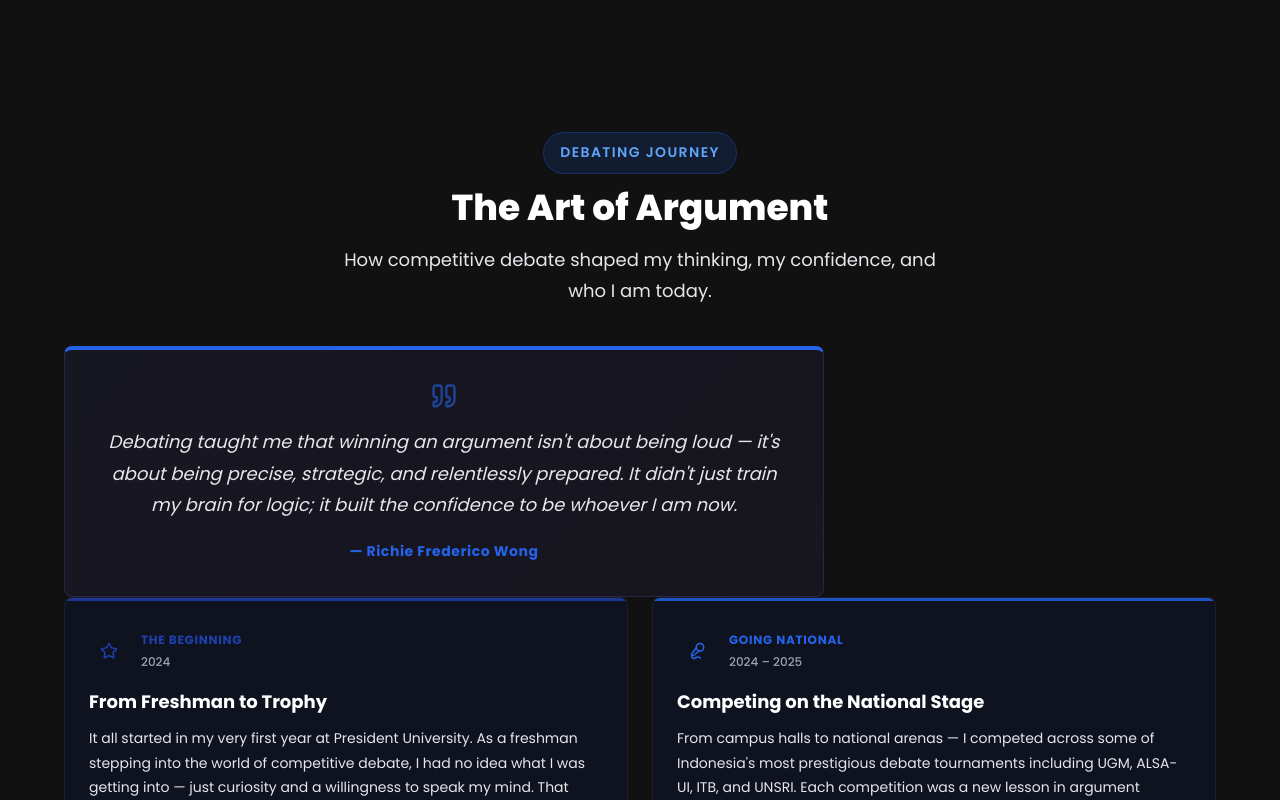
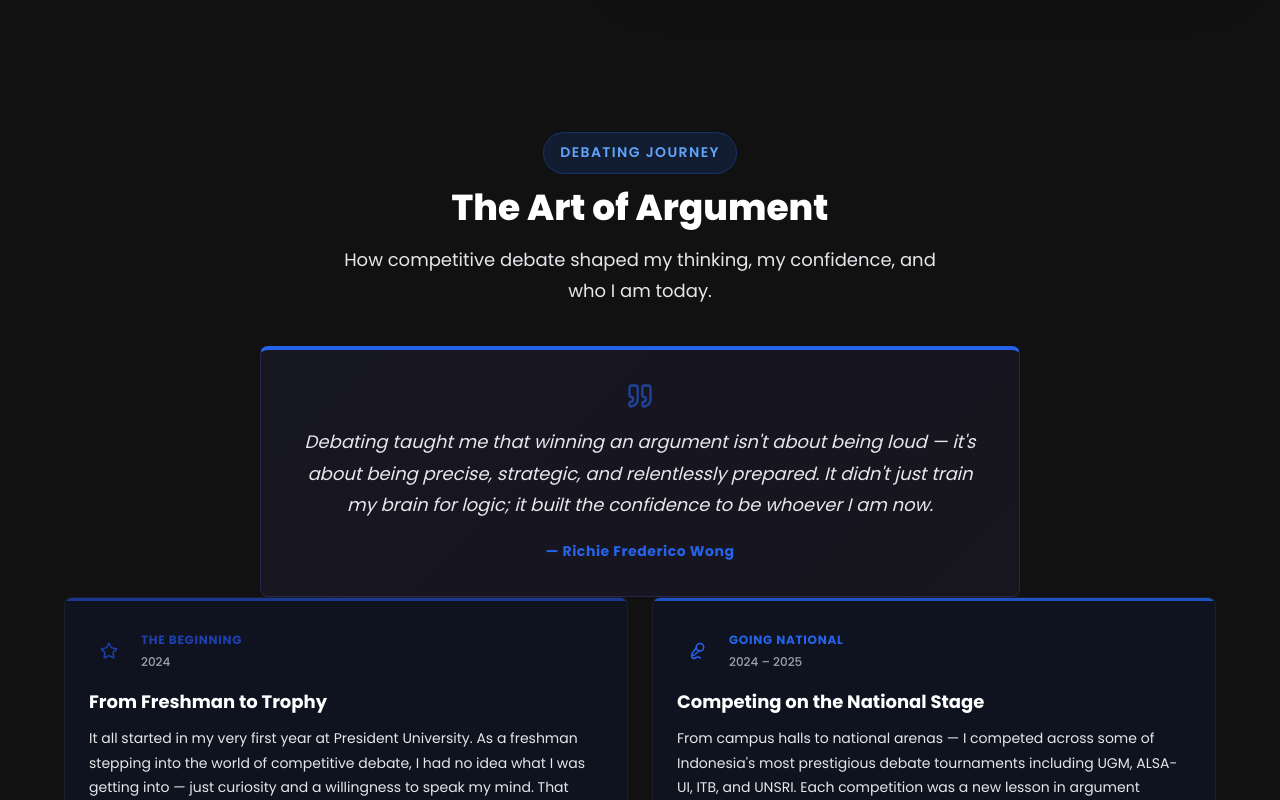
Before and after one commit to Frich1-1/portfolio, a React (Vite) app: page / in a window 1280 px wide. Shown: the part 3460-4260 px from the top of the page. Built offline with nearby package versions, Linux system fonts and the light colour scheme; a web font is replaced by a local one.

Commit message:
Fix: force center quote via flex column on blog container

```diff
--- a/src/components/Blog.css
+++ b/src/components/Blog.css
@@ -1,6 +1,13 @@
 .blog {
   position: relative;
   background-color: var(--color-bg);
+}
+
+.blog__container {
+  width: 100%;
+  display: flex;
+  flex-direction: column;
+  align-items: center;
 }
 
 /* ── Header ─────────────────────────────────────────────── */
@@ -54,6 +61,8 @@
   display: grid;
   grid-template-columns: repeat(2, 1fr);
   gap: var(--space-6);
+  width: 100%;
+  align-self: stretch;
 }
 
 /* ── Card ────────────────────────────────────────────────── */
```
